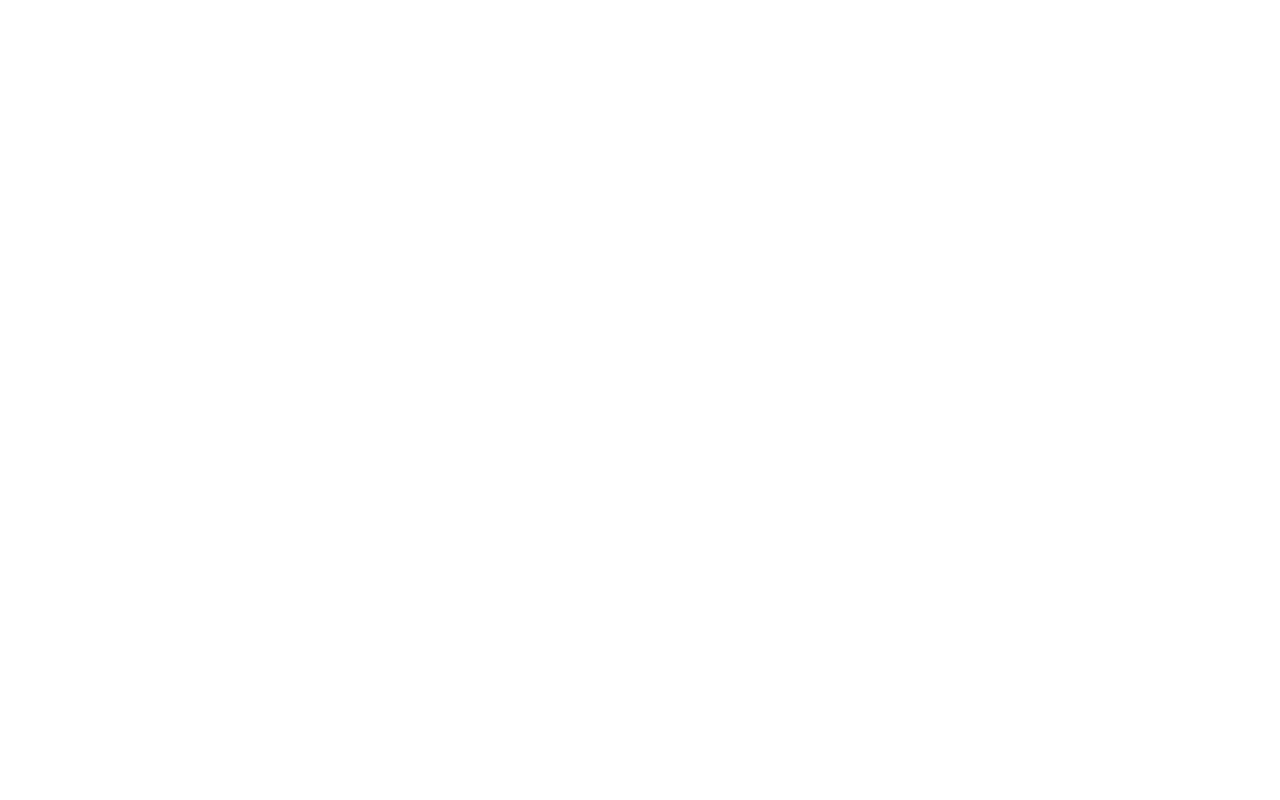
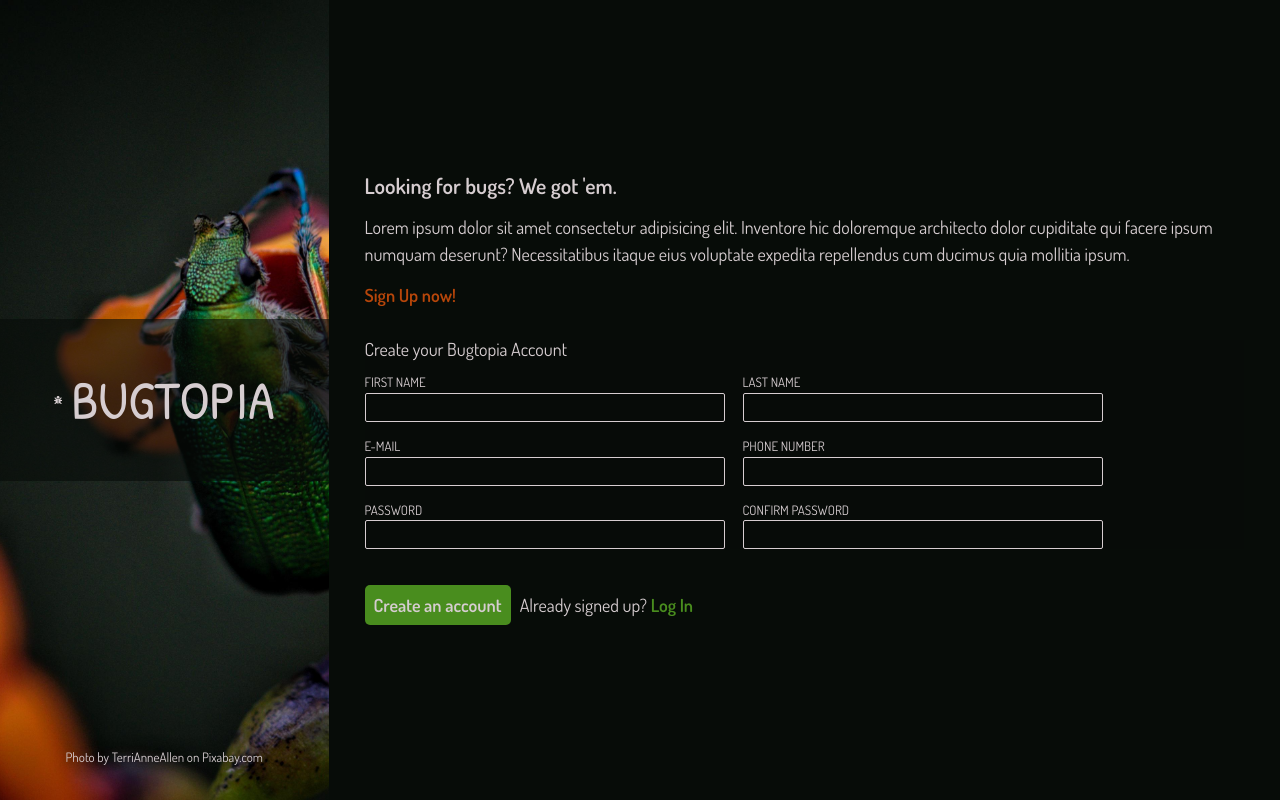
Before and after one commit to santiagobustos451/odin-signUpForm, a plain HTML site: page index.html in a window 1280 px wide. Drawn offline with Linux system fonts and the light colour scheme.

Commit message:
feat: basic visual elements

```diff
--- a/css/style.css
+++ b/css/style.css
@@ -0,0 +1,176 @@
+@import url('https://fonts.googleapis.com/css2?family=Dosis:wght@300;400;600&family=Patrick+Hand&display=swap');
+
+:root{
+    --color-light: #D6CDD0;
+    --color-dark: #070C08;
+    --color-dark-transparent: #070C08a0;
+    --color-accent: #B7460A;
+    --color-link: #498D1E;
+    --color-visited: #105B0C;
+    --color-success: #266A22;
+    --color-error: #6B2222;
+    --color-warning: #ABA91D;
+
+    color: var(--color-light);
+    background-color: var(--color-dark);
+    font-family: Dosis,sans-serif;
+    font-size: large;
+}
+
+p {
+    line-height: 1.5;
+}
+
+body {
+    display: flex;
+    overflow: hidden;
+}
+
+
+.banner {
+    background-image: url("../img/jewel-beetle-5581683.jpg");
+    background-position: -10rem;
+    background-size: cover;
+    height: 100vh;
+    display: flex;
+    flex-direction: column;
+    align-items: center;
+    justify-content: center;
+    width: calc(30rem + 5vw);
+    overflow: hidden;
+    color: var(--color-light);
+}
+
+.banner .logo {
+    box-sizing: border-box;
+    width: 100%;
+    padding: 3rem;
+    display: flex;
+    flex-direction: row;
+    align-items: center;
+    justify-content: center;
+    gap: .5rem;
+    height: fit-content;
+    background-color: var(--color-dark-transparent);
+    font-family: "Patrick Hand";
+    font-size: 3rem;
+}
+
+.banner .logo svg{
+    fill: var(--color-light);
+}
+
+.banner .credit {
+    position: fixed;
+    bottom: 2rem;
+    width: 100%;
+    text-align: center;
+    font-size: small;
+    color: var(--color-light);
+}
+
+.text-block{
+    display: flex;
+    flex-direction: column;
+    justify-content: center;
+    gap: 1rem;
+}
+
+.title {
+    font-weight: bold;
+    font-size: larger;
+}
+
+.accent {
+    color: var(--color-accent);
+    font-weight: bold;
+}
+
+.form-container {
+    padding: 2rem;
+    display: flex;
+    flex-direction: column;
+    justify-content: center;
+    gap: 2rem;
+}
+
+form {
+    background-color: var(--color-dark-transparent);
+    display: flex;
+    flex-direction: column;
+    justify-content: center;
+    gap: 1rem;
+}
+
+fieldset {
+    width: 100%;
+    display: flex;
+    gap: 1rem;
+}
+
+.form-field{
+    width: 20rem;
+    display: flex;
+    flex-direction: column-reverse;
+    gap: .2rem;
+}
+
+label {
+    font-size: small;
+}
+
+input {
+    background-color: var(--color-dark-transparent);
+    border: 1px solid var(--color-light);
+    border-radius: 2px;
+    font-family: inherit;
+    font-size: medium;
+    padding: .2rem;
+    color: var(--color-light);
+}
+
+input:focus {
+    outline: 1px solid var(--color-accent);
+    border-color: var(--color-accent);
+}
+
+input:focus + label{
+    color: var(--color-accent);
+}
+
+.submit-box{
+    display: flex;
+    gap: .5rem;
+    align-items: center;
+}
+
+button {
+    color: var(--color-light);
+    padding: .5rem;
+    font-family: inherit;
+    font-size: large;
+    font-weight: bold;
+    background-color: var(--color-link);
+    border: none;
+    width: max-content;
+    border-radius: 5px;
+}
+
+button:hover {
+    background-color: var(--color-visited);
+    cursor: pointer;
+}
+
+a {
+    color: var(--color-link);
+    font-weight: bold;
+    text-decoration: none;
+}
+
+a:hover {
+    text-decoration: underline;
+}
+
+a:visited {
+    color: var(--color-visited);
+}
--- a/index.html
+++ b/index.html
@@ -6,9 +6,65 @@
     <link rel="stylesheet" href="./css/reset.css">
     <link rel="stylesheet" href="./css/style.css">
     <script src="./js/script.js" defer></script>
-    <title>Untitled Document</title>
+    <title>Bugtopia | Sign Up</title>
 </head>
 <body>
+    <div class="banner">
+        <div class="logo">
+            <svg xmlns="http://www.w3.org/2000/svg" height="1em" viewBox="0 0 512 512"><!--! Font Awesome Free 6.4.2 by @fontawesome - https://fontawesome.com License - https://fontawesome.com/license (Commercial License) Copyright 2023 Fonticons, Inc. --><path d="M256 0c53 0 96 43 96 96v3.6c0 15.7-12.7 28.4-28.4 28.4H188.4c-15.7 0-28.4-12.7-28.4-28.4V96c0-53 43-96 96-96zM41.4 105.4c12.5-12.5 32.8-12.5 45.3 0l64 64c.7 .7 1.3 1.4 1.9 2.1c14.2-7.3 30.4-11.4 47.5-11.4H312c17.1 0 33.2 4.1 47.5 11.4c.6-.7 1.2-1.4 1.9-2.1l64-64c12.5-12.5 32.8-12.5 45.3 0s12.5 32.8 0 45.3l-64 64c-.7 .7-1.4 1.3-2.1 1.9c6.2 12 10.1 25.3 11.1 39.5H480c17.7 0 32 14.3 32 32s-14.3 32-32 32H416c0 24.6-5.5 47.8-15.4 68.6c2.2 1.3 4.2 2.9 6 4.8l64 64c12.5 12.5 12.5 32.8 0 45.3s-32.8 12.5-45.3 0l-63.1-63.1c-24.5 21.8-55.8 36.2-90.3 39.6V240c0-8.8-7.2-16-16-16s-16 7.2-16 16V479.2c-34.5-3.4-65.8-17.8-90.3-39.6L86.6 502.6c-12.5 12.5-32.8 12.5-45.3 0s-12.5-32.8 0-45.3l64-64c1.9-1.9 3.9-3.4 6-4.8C101.5 367.8 96 344.6 96 320H32c-17.7 0-32-14.3-32-32s14.3-32 32-32H96.3c1.1-14.1 5-27.5 11.1-39.5c-.7-.6-1.4-1.2-2.1-1.9l-64-64c-12.5-12.5-12.5-32.8 0-45.3z"/></svg>
+            <div class="logo-text">BUGTOPIA</div>
+        </div>
+        <div class="credit">
+            Photo by TerriAnneAllen on Pixabay.com
+        </div>
+    </div>
+    <div class="form-container">
+        <div class="text-block">
+            <div class="title">Looking for bugs? We got 'em.</div>
+            <p>Lorem ipsum dolor sit amet consectetur adipisicing elit. Inventore hic doloremque architecto dolor cupiditate qui facere ipsum numquam deserunt? Necessitatibus itaque eius voluptate expedita repellendus cum ducimus quia mollitia ipsum.</p>
+            <div class="accent">Sign Up now!</div>
+        </div>
 
+        <form id="signup" action="">
+            <legend>
+                Create your Bugtopia Account
+            </legend>
+            <fieldset>
+                <div class="form-field">
+                    <input name="first-name" id="first-name" type="text">
+                    <label for="first-name">FIRST NAME</label>
+                </div>
+                <div class="form-field">
+                    <input name="last-name" id="last-name" type="text">
+                    <label for="last-name">LAST NAME</label>
+                </div>
+            </fieldset>
+            <fieldset>
+                <div class="form-field">
+                    <input name="email" id="email" type="email">
+                    <label for="email">E-MAIL</label>
+                </div>
+                <div class="form-field">
+                    <input name="phoneNum" id="phoneNum" type="phone">
+                    <label for="phoneNum">PHONE NUMBER</label>
+                </div>
+            </fieldset>
+            <fieldset>
+                <div class="form-field">
+                    <input name="password" id="password" type="password">
+                    <label for="password">PASSWORD</label>
+                </div>
+                <div class="form-field">
+                    <input name="confirmPass" id="confirmPass" type="password">
+                    <label for="confirmPass">CONFIRM PASSWORD</label>
+                </div>
+            </fieldset>
+        </form>
+        <div class="submit-box">
+            <button form="signup" type="submit">Create an account</button>
+            <div>Already signed up? <a href="#">Log In</a></div>
+        </div>
+
+    </div>
 </body>
 </html>
```
Also changed, not shown: img/bug.png (added), img/jewel-beetle-5581683.jpg (added), img/sign-up-form.png (added).
